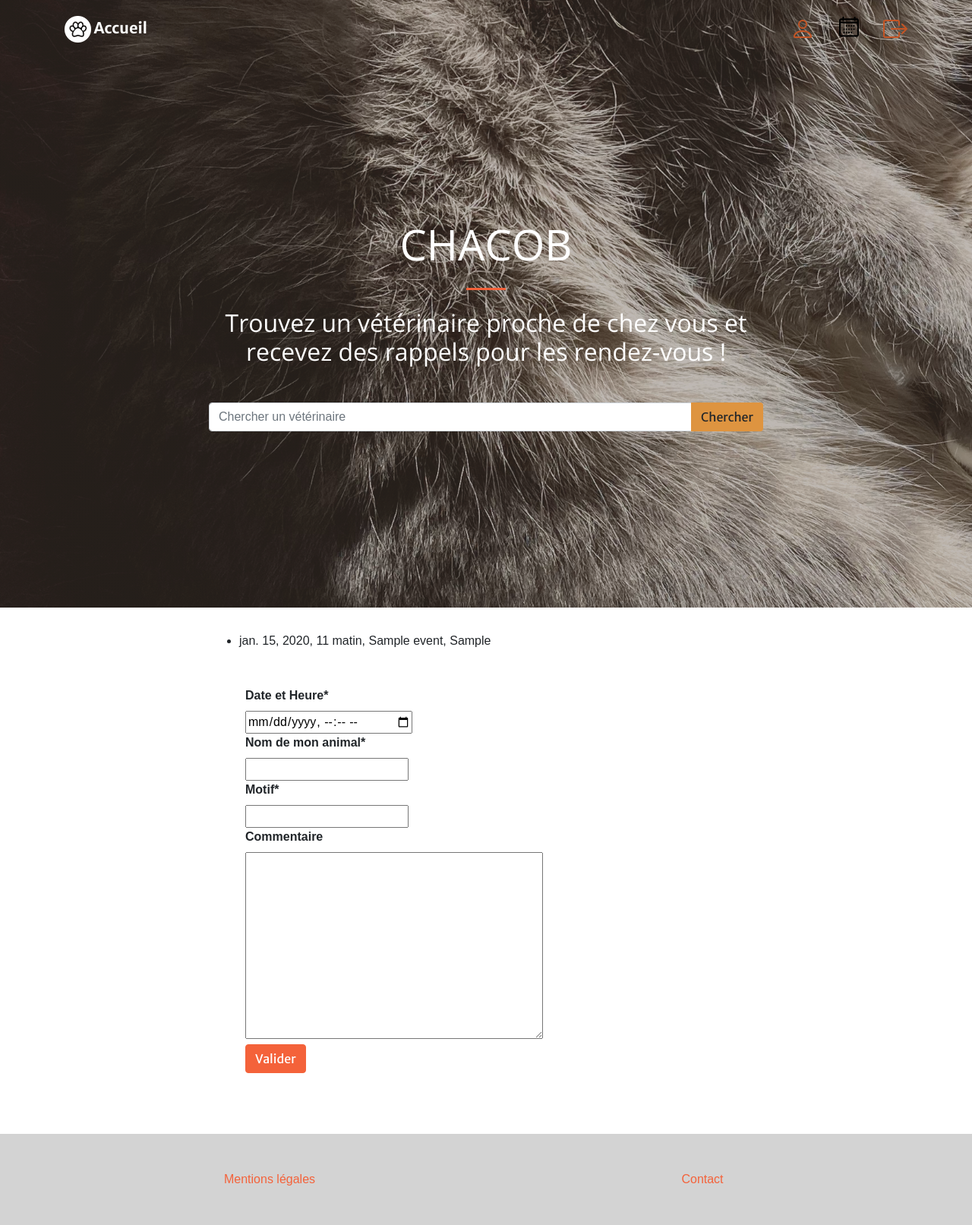
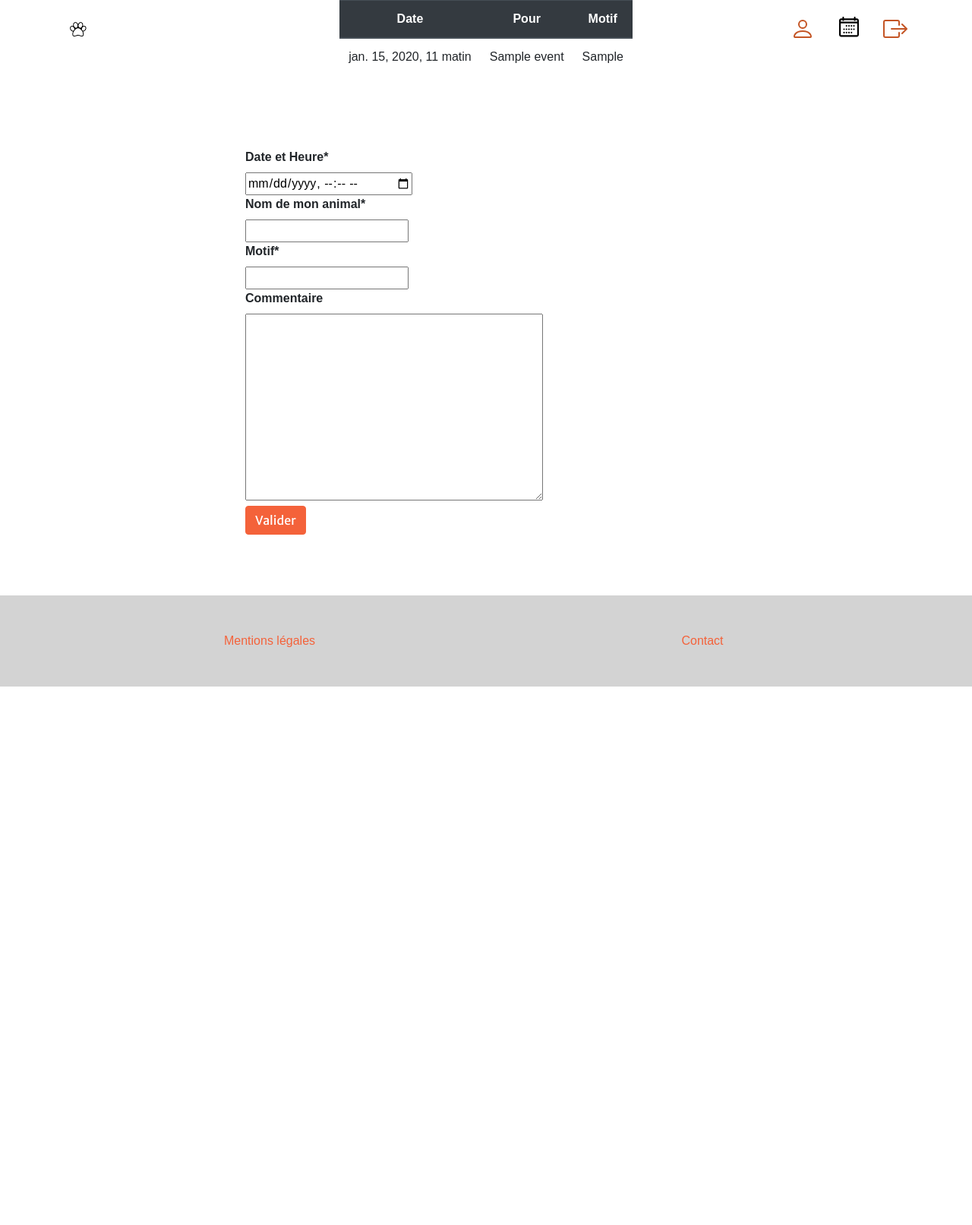
Before and after one commit to K4marade/project13-Chacob, a Django app: page /mycalendar/ in a window 1280 px wide. Shown: the whole page at 76% size. After the commit the page ends 904 px from the top, so only its background shows below. Run offline with Django 3.2, Linux system fonts and the light colour scheme; a user stored in the database is signed in; tables that the repository leaves empty hold one stand-in row (values such as "Sample post"); some libraries are stand-ins or nearby versions; some web fonts are replaced.

Commit message:
Add event table to mycalendar page

```diff
--- a/mycalendar/templates/mycalendar.html
+++ b/mycalendar/templates/mycalendar.html
@@ -2,32 +2,43 @@
 {% load static %}
 {% load crispy_forms_filters %}
 {% load crispy_forms_tags %}
+
+{% block addcss %}
+    <link href="{% static 'mycalendar/css/mycal.css' %}" rel="stylesheet" type="text/css"/>
+{% endblock %}
 
 
 {% block content %}
 
 
     <!-- Masthead-->
-    <header class="masthead">
-        <div class="container h-100">
+    <header class="cal-masthead">
+        <div class="container h-100 w-50">
             <div class="row h-100 align-items-center justify-content-center text-center">
-
-                <div class="col-lg-10 align-self-end">
-                    <h1 class="text-uppercase text-white">Chacob</h1>
-                    <hr class="divider my-4" />
+            {% if event_list.count == 0 %}
+                <p>Vous n'avez aucune consultation de prévue pour l'instant</p>
+            {% else %}
+                <div id="cal-section">
+                    <table class="table">
+                      <thead class="thead-dark">
+                        <tr>
+                          <th scope="col">Date</th>
+                          <th scope="col">Pour</th>
+                          <th scope="col">Motif</th>
+                        </tr>
+                      </thead>
+                      <tbody class="text-black">
+                      {% for event in event_list %}
+                        <tr>
+                          <td>{{ event.date }}</td>
+                          <td>{{ event.pet_name }}</td>
+                          <td>{{ event.reason }}</td>
+                        </tr>
+                      {% endfor %}
+                      </tbody>
+                    </table>
                 </div>
-                <div class="col-lg-8 align-self-baseline">
-                    <h2 class="text-white mb-5">Trouvez un vétérinaire proche de chez vous et recevez des rappels pour les rendez-vous ! </h2>
-                    <form class="d-flex" id="main-search" action="{% url 'home' %}#osmap" method="POST">
-                        {% csrf_token %}
-                        <div class="input-group mb-3">
-                            <input type="search" name="search-address" class="form-control" placeholder="Chercher un vétérinaire" aria-label="Search" aria-describedby="button-addon2">
-                            <div class="input-group-append">
-                                <button style="background: #DE9440" class="btn" type="submit" id="button-addon2">Chercher</button>
-                            </div>
-                        </div>
-                    </form>
-                </div>
+            {% endif %}
             </div>
         </div>
     </header>
@@ -36,21 +47,13 @@
         <div class="container">
             <div class="row justify-content-center">
                 <div class="col-lg-8 align-self-baseline">
-                    {% for event in event_list %}
-                        <ul>
-                            <li>{{ event.date }}, {{ event.pet_name }}, {{ event.reason }}</li>
-                        </ul>
-
-                    {% endfor %}
                     <form class=" mx-5 my-5 font-weight-bolder" method="post">{% csrf_token %}
-                        {{ form|crispy }}
+                         {{ form|crispy }}
                         <button class="btn btn-primary" type="submit">Valider</button>
                     </form>
                 </div>
             </div>
         </div>
     </section>
-    <!-- Contact-->
-
 
 {% endblock %}
```
